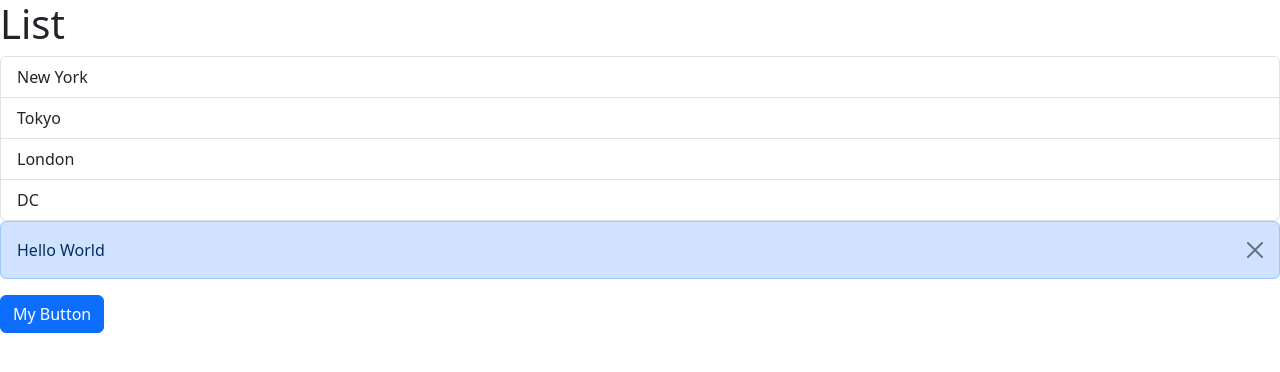
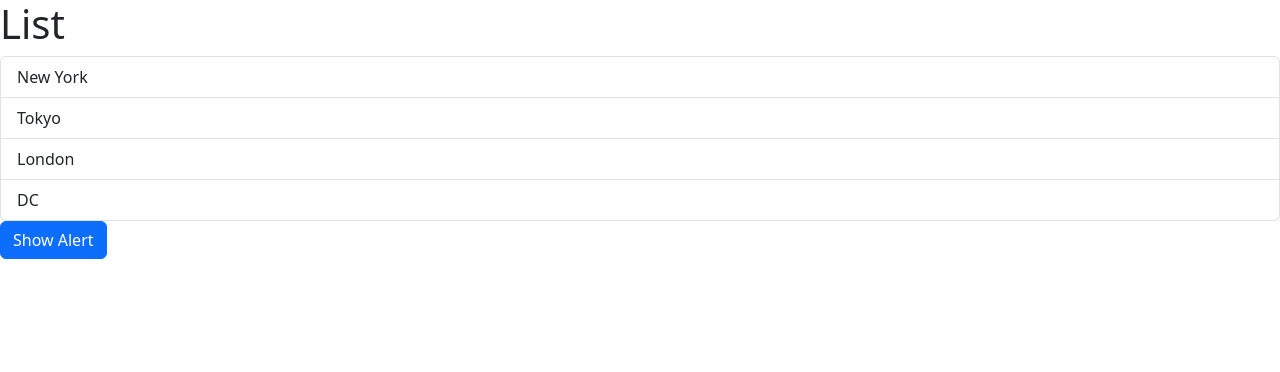
Before and after one commit to awab228/react-ts-vite, a React (Vite) app: page / in a window 1280 px wide. Shown: the top 372 px of the page. Built offline with nearby package versions, Linux system fonts and the light colour scheme.

Commit message:
Modifies the App component to add the new Alert event and it's state

```diff
--- a/src/App.tsx
+++ b/src/App.tsx
@@ -1,9 +1,13 @@
 import ListGroup from "./components/ListGroup";
 import Alert from "./components/Alert";
 import Button from "./components/Button";
+import { useState } from "react";
 
 function App() {
   const items = ["New York", "Tokyo", "London", "DC"];
+
+  const [alertVisiable, setAlertVisiable] = useState(false);
+
   const handleSelectedItem = (item: string) => {
     console.log(item);
   };
@@ -14,11 +18,13 @@ function App() {
         heading="List"
         onSelectedItem={handleSelectedItem}
       />
-      <Alert>
-        Hello <span>World</span>
-      </Alert>
-      <Button color="primary" onClick={() => console.log("Clicked")}>
-        My Button
+      {alertVisiable && (
+        <Alert onClose={() => setAlertVisiable(false)}>
+          My <span>Alert</span>
+        </Alert>
+      )}
+      <Button color="primary" onClick={() => setAlertVisiable(true)}>
+        Show Alert
       </Button>
     </div>
   );
```
